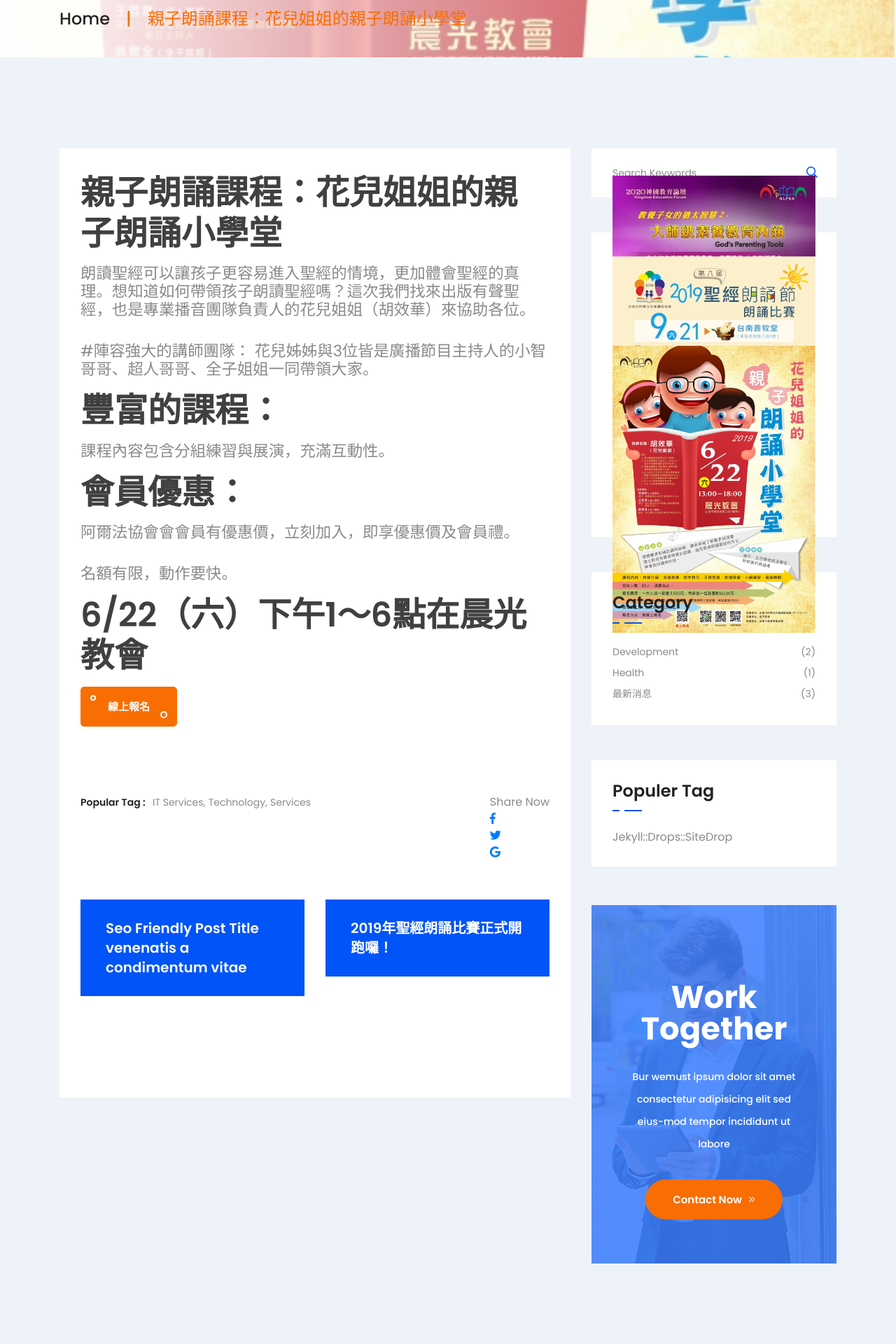
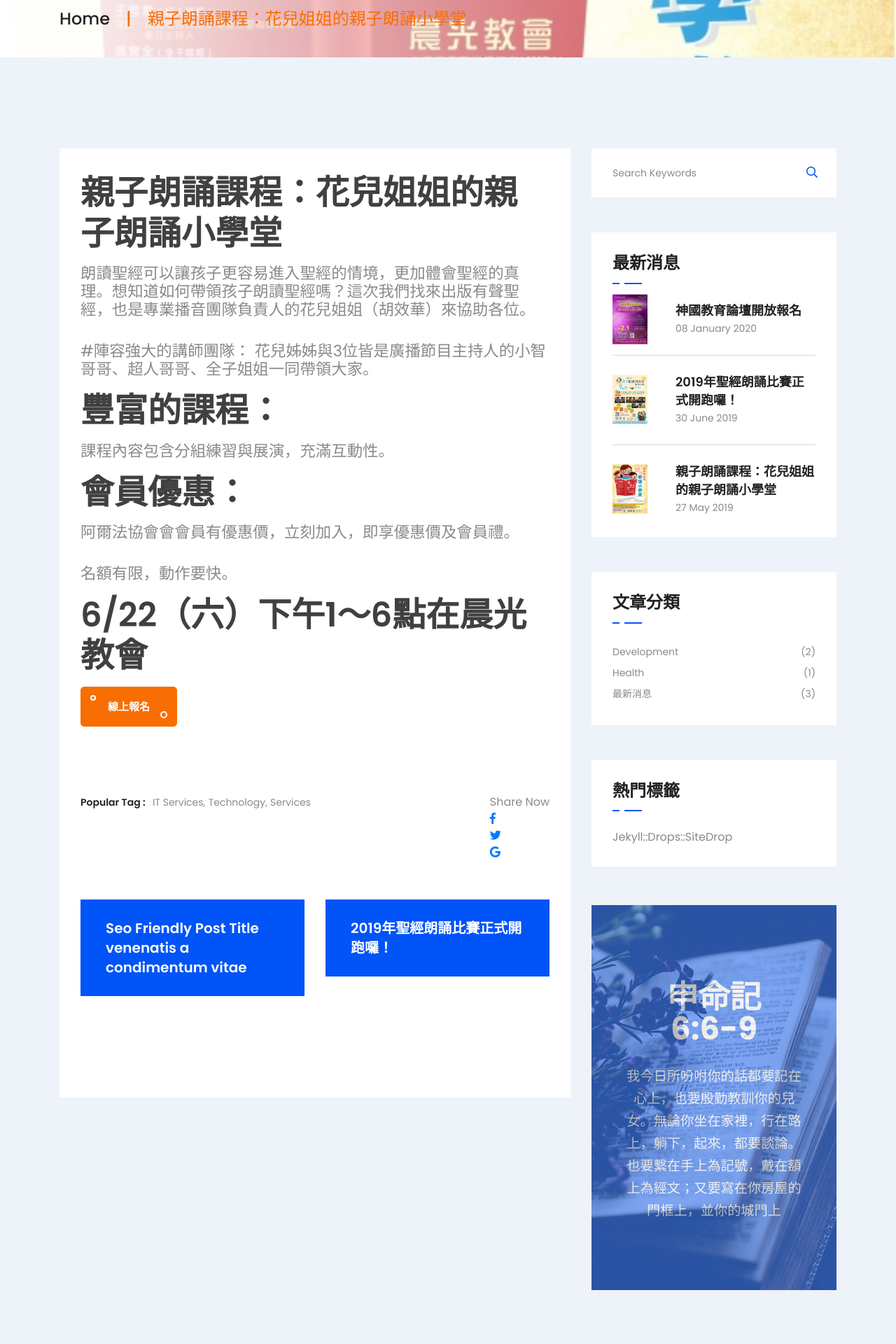
Before and after one commit to alpha6309/website, a Jekyll site: the page built from _posts/2019-05-28-親子朗誦課程.md, in a window 1280 px wide. Shown: the part 358-2278 px from the top of the page at 70% size. Built offline with Jekyll 4.4.1, drawn with Linux system fonts in a browser that asks for light colours; comment, search, counter and statistics services are not loaded.

Commit message:
調整 sidebar

```diff
--- a/_includes/sidebar.html
+++ b/_includes/sidebar.html
@@ -9,14 +9,14 @@
     </div>
     <div class="blog-news white-bg mt-50">
         <div class="blog-title">
-            <h3 class="title">Recent News</h3>
+            <h3 class="title">最新消息</h3>
         </div>
         {% for post in site.posts limit: "3" %}
         <div class="blog-news-item {% if forloop.index == 3 %} none {% endif %}">
             <div class="item">
                 <a href="{{post.url}}"><h5 class="title">{{post.title | truncatewords: 4}}</h5></a>
                 <span>{{post.date | date_to_long_string}}</span>
-                <a href="{{post.url}}"><img src="{{post.post_image}}" alt="{{post.title}}"/></a>
+                <a href="{{post.url}}"><img src="{{post.post_image}}" alt="{{post.title}}" width="50px"/></a>
             </div>
         </div>
         {% endfor %}
@@ -24,7 +24,7 @@
     </div>
     <div class="blog-list white-bg mt-50">
         <div class="blog-title">
-            <h3 class="title">Category</h3>
+            <h3 class="title">文章分類</h3>
         </div>
         <div class="blog-list-item">
             <ul>
@@ -44,18 +44,18 @@
     </div>
     <div class="blog-list white-bg mt-50">
         <div class="blog-title">
-            <h3 class="title">Populer Tag</h3>
+            <h3 class="title">熱門標籤</h3>
         </div>
         <div class="blog-tag text-capitalize">
             {{site | tag_cloud}}
         </div>
     </div>
     <div class="blog-add-area mt-55">
-        <img src="/assets/images/blog-add.jpg" alt="add">
+        <img src="/assets/images/bible-flower.jpg" alt="">
         <div class="add-overlay">
-            <h3 class="title">Work <br> Together</h3>
-            <p>Bur wemust ipsum dolor sit amet  consectetur adipisicing elit sed eius-mod tempor incididunt ut labore</p>
-            <a class="main-btn main-btn-2" href="#">Contact Now <i class="fal fa-angle-double-right"></i></a>
+            <h3 class="title">申命記 <br> 6:6-9</h3>
+            <p>我今日所吩咐你的話都要記在心上，也要殷勤教訓你的兒女。無論你坐在家裡，行在路上，躺下，起來，都要談論。也要繫在手上為記號，戴在額上為經文；又要寫在你房屋的門框上，並你的城門上</p>
+<!--            <a class="main-btn main-btn-2" href="#">Contact Now <i class="fal fa-angle-double-right"></i></a>-->
         </div>
     </div>
 </div>
--- a/_sass/_blog-standard.scss
+++ b/_sass/_blog-standard.scss
@@ -226,6 +226,7 @@
 				height: 100%;
 				width: 100%;
 				background-color: rgba(59, 126, 255,.85);
+				opacity: 0.7;
 				text-align: center;
 				padding-top: 109px;
 				@media #{$lg} {
@@ -244,7 +245,7 @@
 					line-height: 45px;
 				}
 				& p{
-					font-size: 14px;
+					font-size: 1.2rem;
 					font-weight: 500;
 					color: $white;
 					line-height: 32px;
```
Also changed, not shown: _posts/2019-05-28-親子朗誦課程.md (+0 -2 lines), assets/images/bible-flower.jpg (added), assets/images/blog-add.jpg (deleted).
